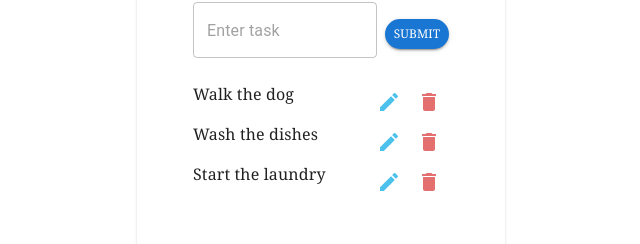
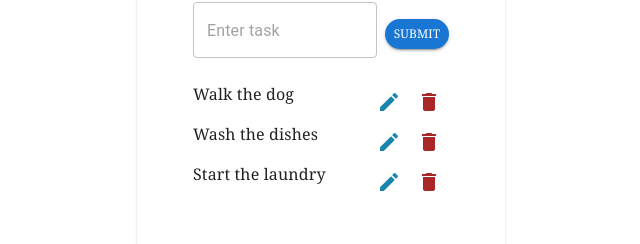
Before and after one commit to dennismaricarl/React-Projects-Mari-Dennis, a React (Create React App) app in the folder todo-list/: page / in a window 1280 px wide. Shown: the part 211-455 px from the top of the page, without its empty margins (319-959 px from the left). Built offline with nearby package versions, Linux system fonts and the light colour scheme.

Commit message:
buttons styling

```diff
--- a/todo-list/src/App.css
+++ b/todo-list/src/App.css
@@ -6,9 +6,9 @@
 }
 
 .editIcon {
-    color:rgb(75, 193, 236)
+    color:rgb(26, 133, 172)
 }
 
 .deleteIcon {
-    color:rgb(228, 111, 111)
+    color:rgb(169, 39, 39)
 }
```
